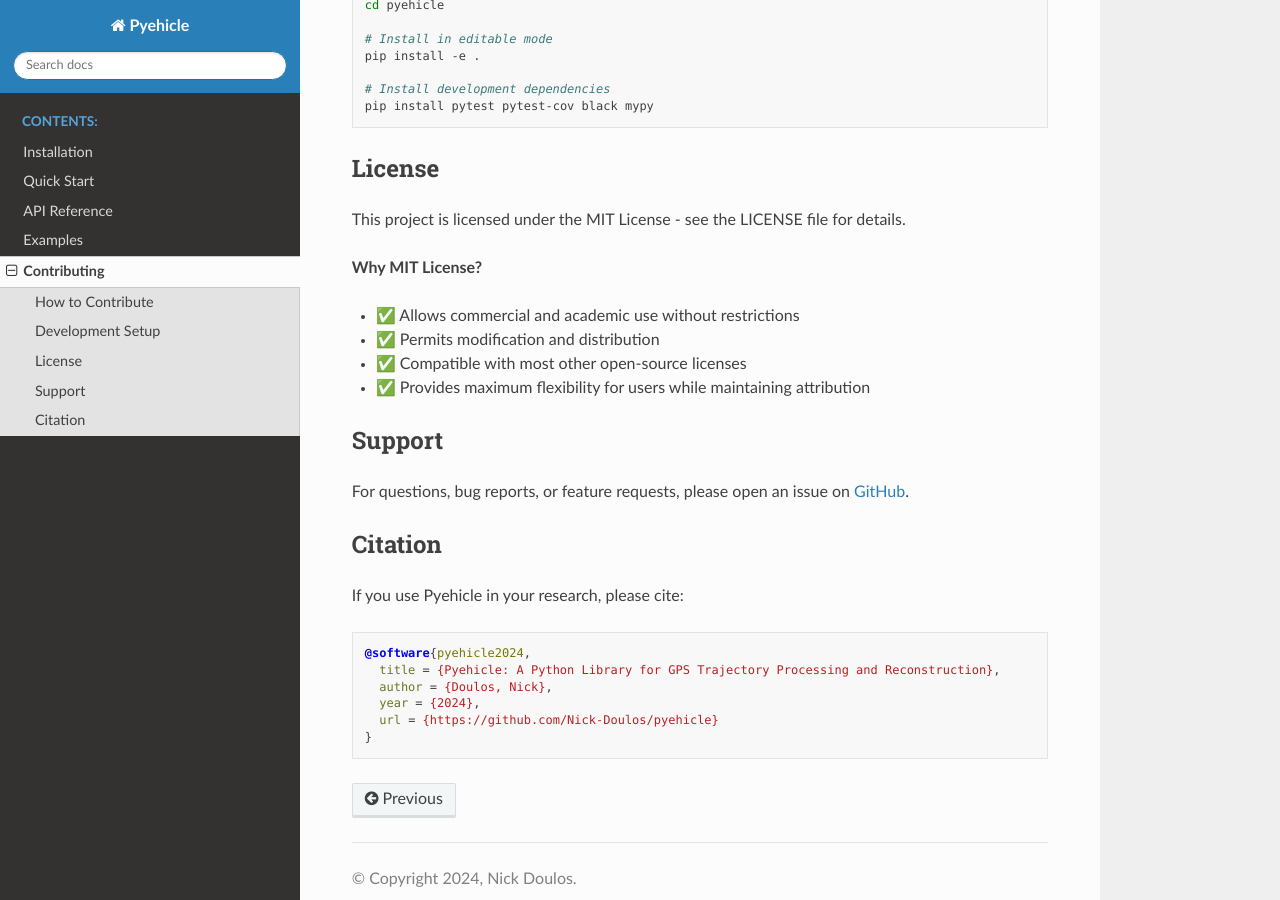
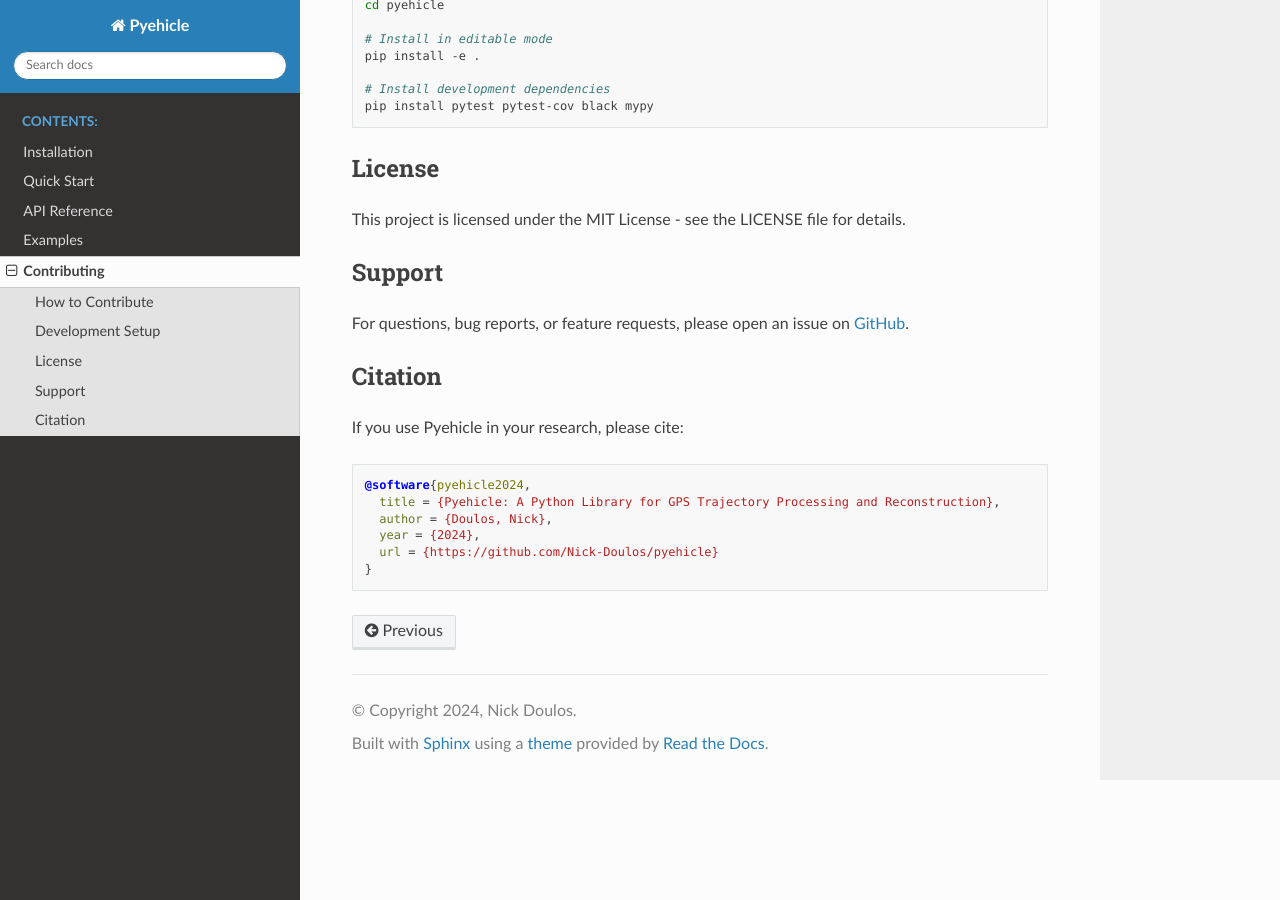
Before and after one commit to Nick-Doulos/pyehicle, a Sphinx documentation site: the page built from docs/contributing.rst, in a window 1280 px wide and 900 px high, scrolled down 564 px. Built offline with Sphinx 7.4.7 and the Read the Docs theme 3.1.0, drawn with Linux system fonts in a browser that asks for light colours.

Commit message:
Remove MIT License explanation from contributing guide
Removed section explaining the benefits of the MIT License.

```diff
--- a/docs/contributing.rst
+++ b/docs/contributing.rst
@@ -34,13 +34,6 @@ License
 
 This project is licensed under the MIT License - see the LICENSE file for details.
 
-**Why MIT License?**
-
-* ✅ Allows commercial and academic use without restrictions
-* ✅ Permits modification and distribution
-* ✅ Compatible with most other open-source licenses
-* ✅ Provides maximum flexibility for users while maintaining attribution
-
 Support
 -------
 
```
